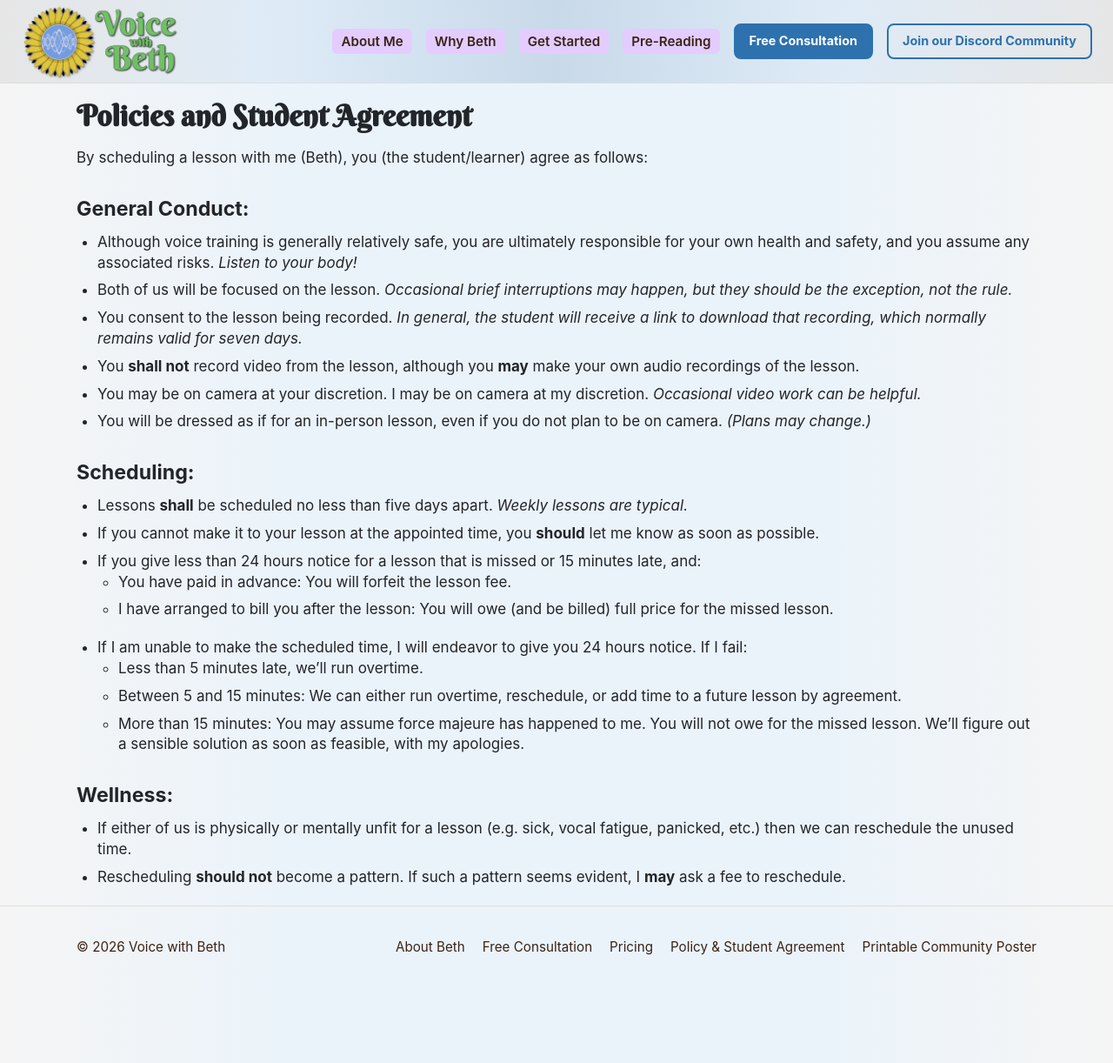
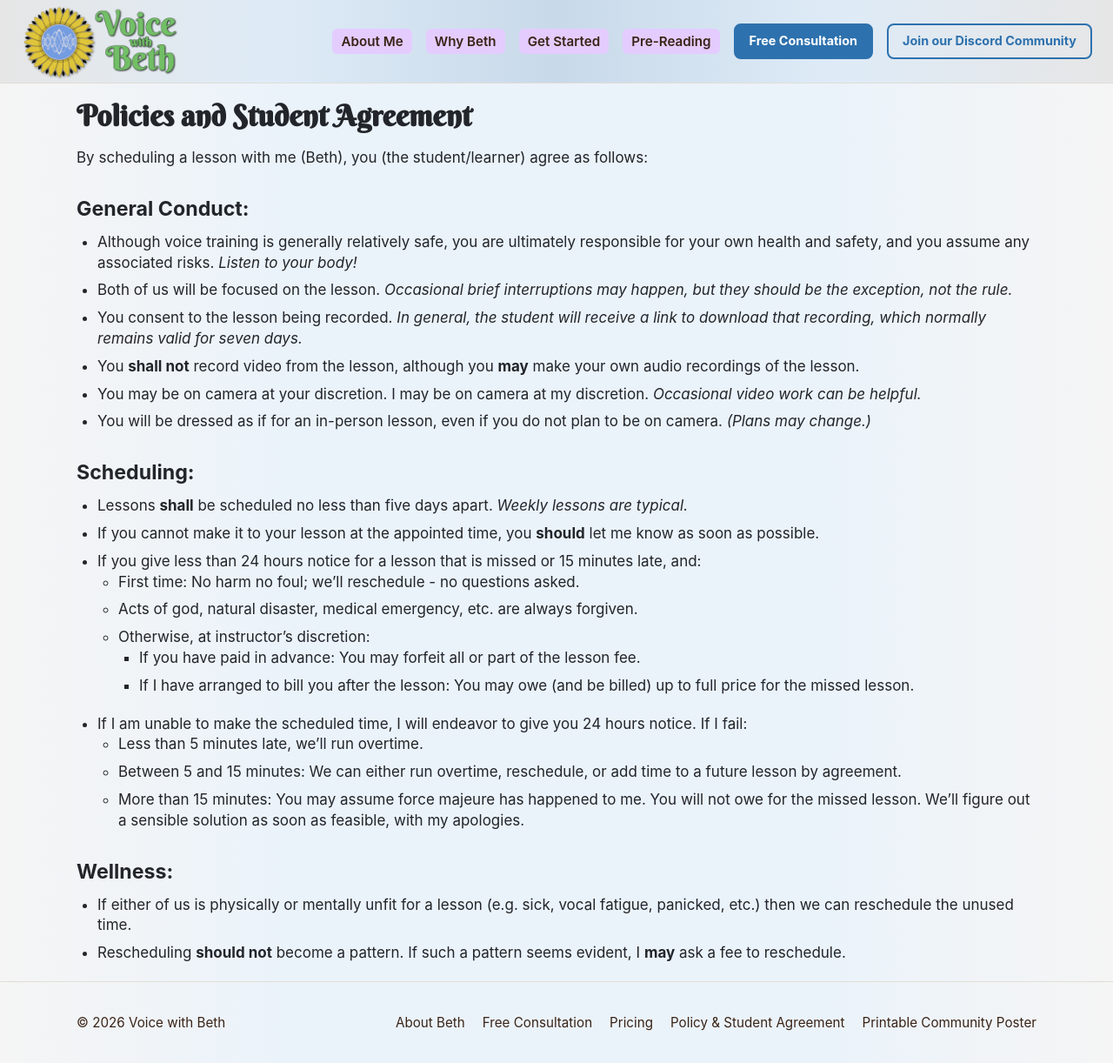
Before and after one commit to voicewithbeth/voicewithbeth.github.io, a Jekyll site: the page built from policy.md, in a window 1280 px wide and 1222 px high. Shown: the whole window at 87% size. Built offline with Jekyll 4.4.1, drawn with Linux system fonts in a browser that asks for light colours.

Commit message:
Update policy.md

```diff
--- a/policy.md
+++ b/policy.md
@@ -19,8 +19,11 @@ By scheduling a lesson with me (Beth), you (the student/learner) agree as follow
 * Lessons **shall** be scheduled no less than five days apart. *Weekly lessons are typical.*
 * If you cannot make it to your lesson at the appointed time, you **should** let me know as soon as possible.
 * If you give less than 24 hours notice for a lesson that is missed or 15 minutes late, and:
-    * You have paid in advance: You will forfeit the lesson fee.
-    * I have arranged to bill you after the lesson: You will owe (and be billed) full price for the missed lesson.
+    * First time: No harm no foul; we'll reschedule - no questions asked.
+    * Acts of god, natural disaster, medical emergency, etc. are always forgiven.
+    * Otherwise, at instructor's discretion:
+        * If you have paid in advance: You may forfeit all or part of the lesson fee.
+        * If I have arranged to bill you after the lesson: You may owe (and be billed) up to full price for the missed lesson.
 * If I am unable to make the scheduled time, I will endeavor to give you 24 hours notice. If I fail:
     * Less than 5 minutes late, we'll run overtime.
     * Between 5 and 15 minutes: We can either run overtime, reschedule, or add time to a future lesson by agreement.
```
